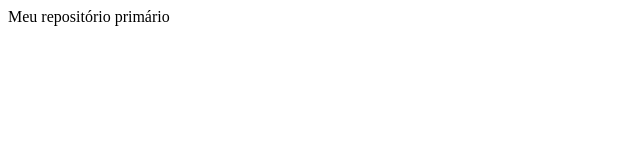
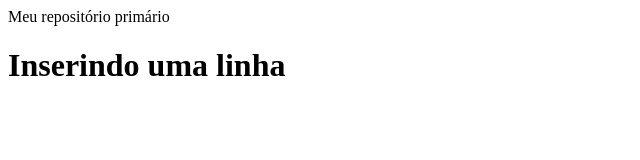
Before and after one commit to zezaodosal/Aula1-do-GitHub1, a plain HTML site: page index.html in a window 1280 px wide. Shown: the whole page, without its empty margins (0-640 px from the left). Drawn offline with Linux system fonts and the light colour scheme.

Commit message:
Update index.html

```diff
--- a/index.html
+++ b/index.html
@@ -1 +1,2 @@
 <p> Meu repositório primário </p>
+<h1> Inserindo uma linha </h1>
```
